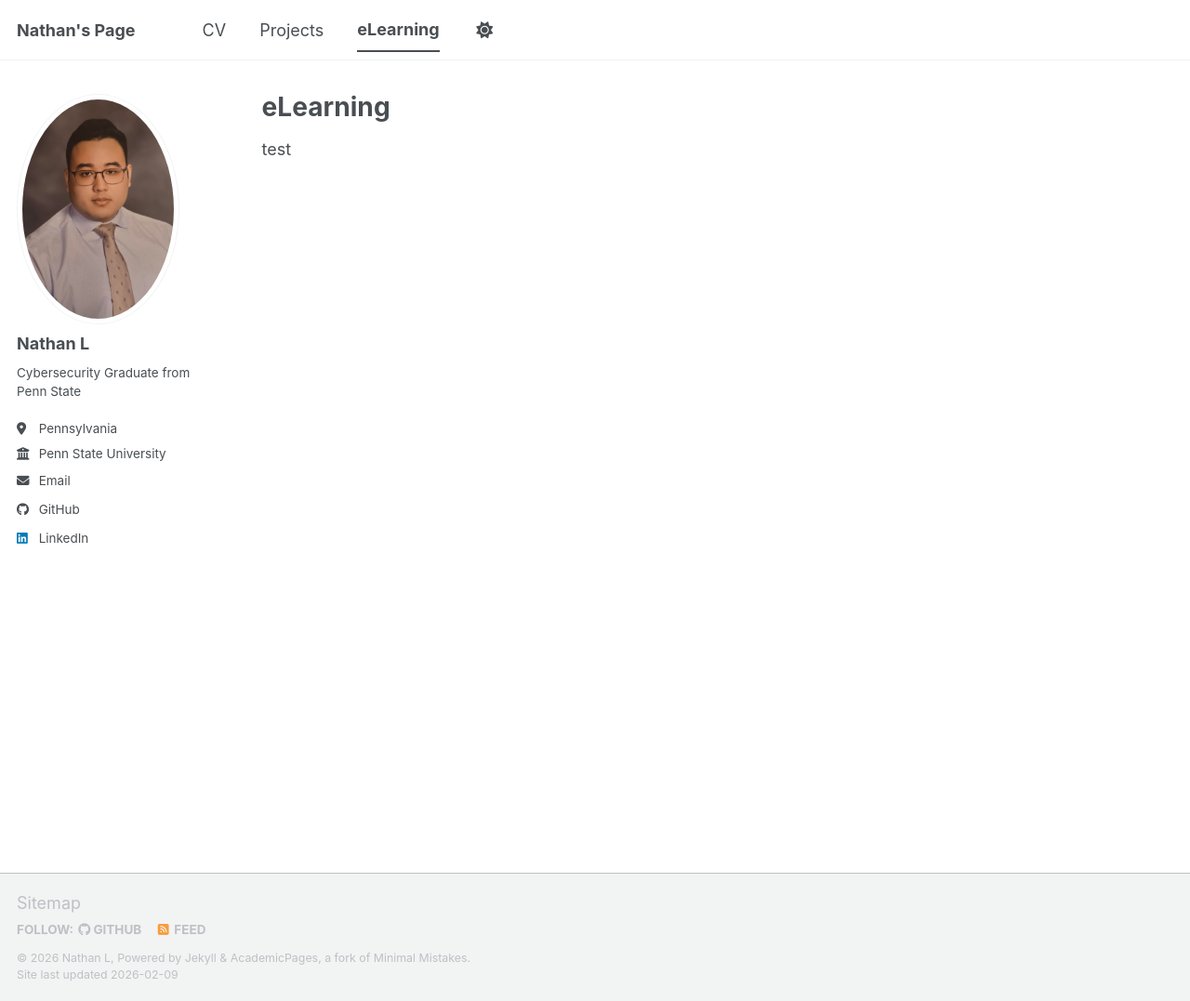
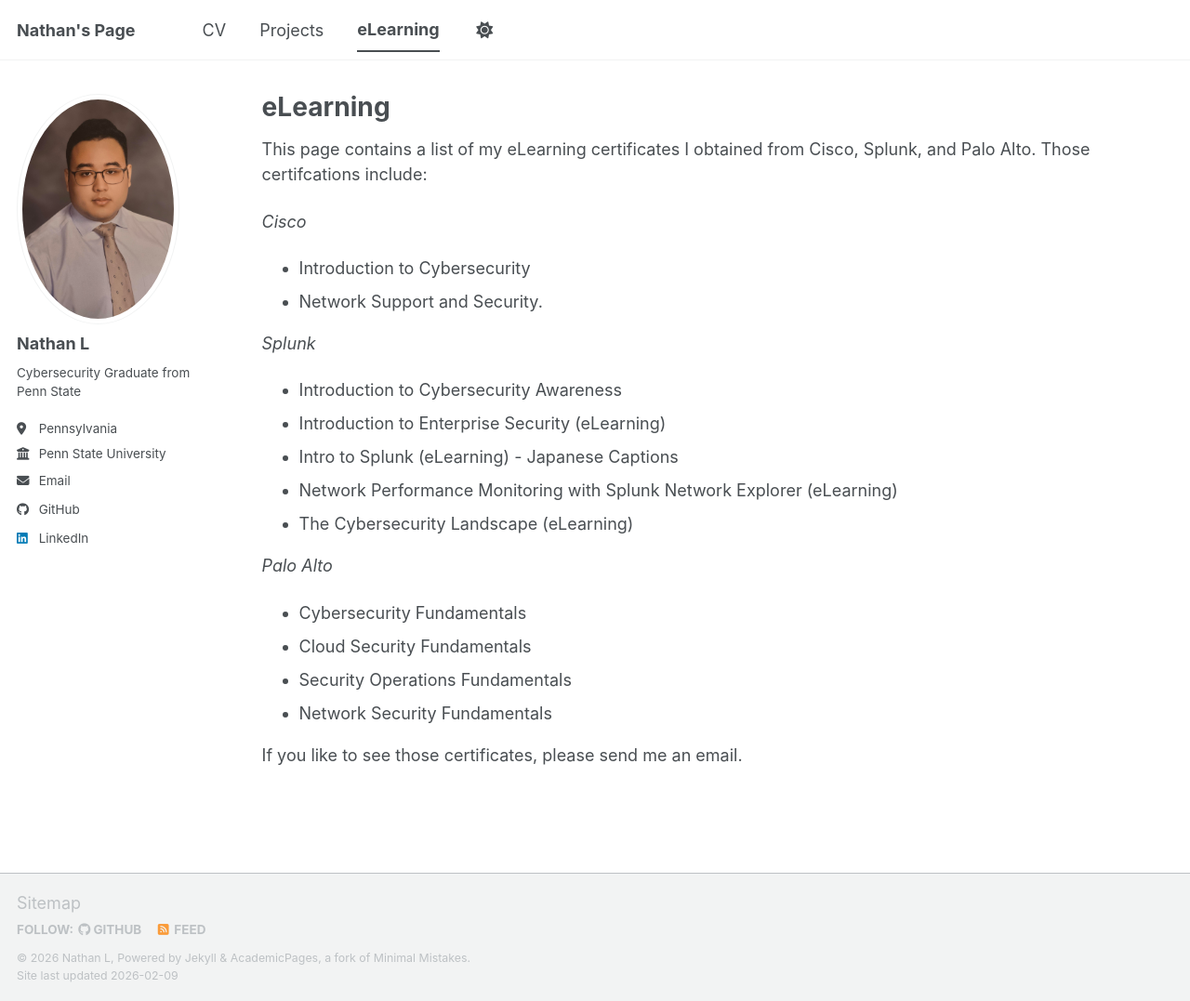
Before and after one commit to d-nl/d-nl.github.io, a Jekyll site: the page built from _pages/cv.md, in a window 1280 px wide and 1077 px high. Shown: the whole window at 93% size. Built offline with Jekyll 4.4.1, drawn with Linux system fonts in a browser that asks for light colours; a script bundle is joined from its source files by our own code; library files that are not in the unit come from our copies.

Commit message:
Update cv.md

```diff
--- a/_pages/cv.md
+++ b/_pages/cv.md
@@ -7,4 +7,26 @@
   - /resume
 ---
 
-test
+This page contains a list of my eLearning certificates I obtained from Cisco, Splunk, and Palo Alto. Those certifcations include:
+
+*Cisco*
+
+- Introduction to Cybersecurity
+- Network Support and Security.
+
+*Splunk*
+
+- Introduction to Cybersecurity Awareness
+- Introduction to Enterprise Security (eLearning)
+- Intro to Splunk (eLearning) - Japanese Captions
+- Network Performance Monitoring with Splunk Network Explorer (eLearning)
+- The Cybersecurity Landscape (eLearning)
+
+*Palo Alto*
+
+- Cybersecurity Fundamentals
+- Cloud Security Fundamentals
+- Security Operations Fundamentals
+- Network Security Fundamentals
+
+If you like to see those certificates, please send me an email.
```
